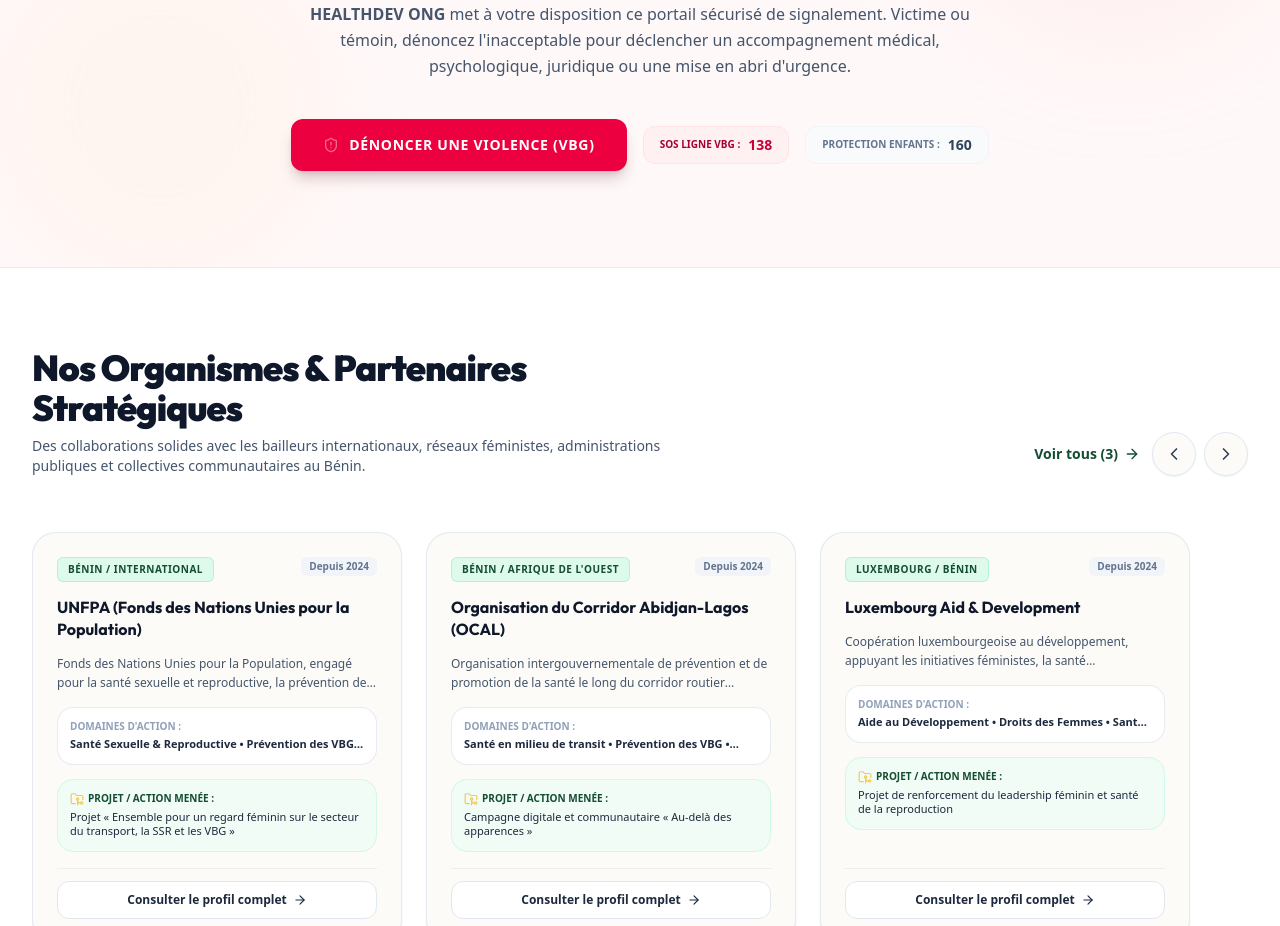
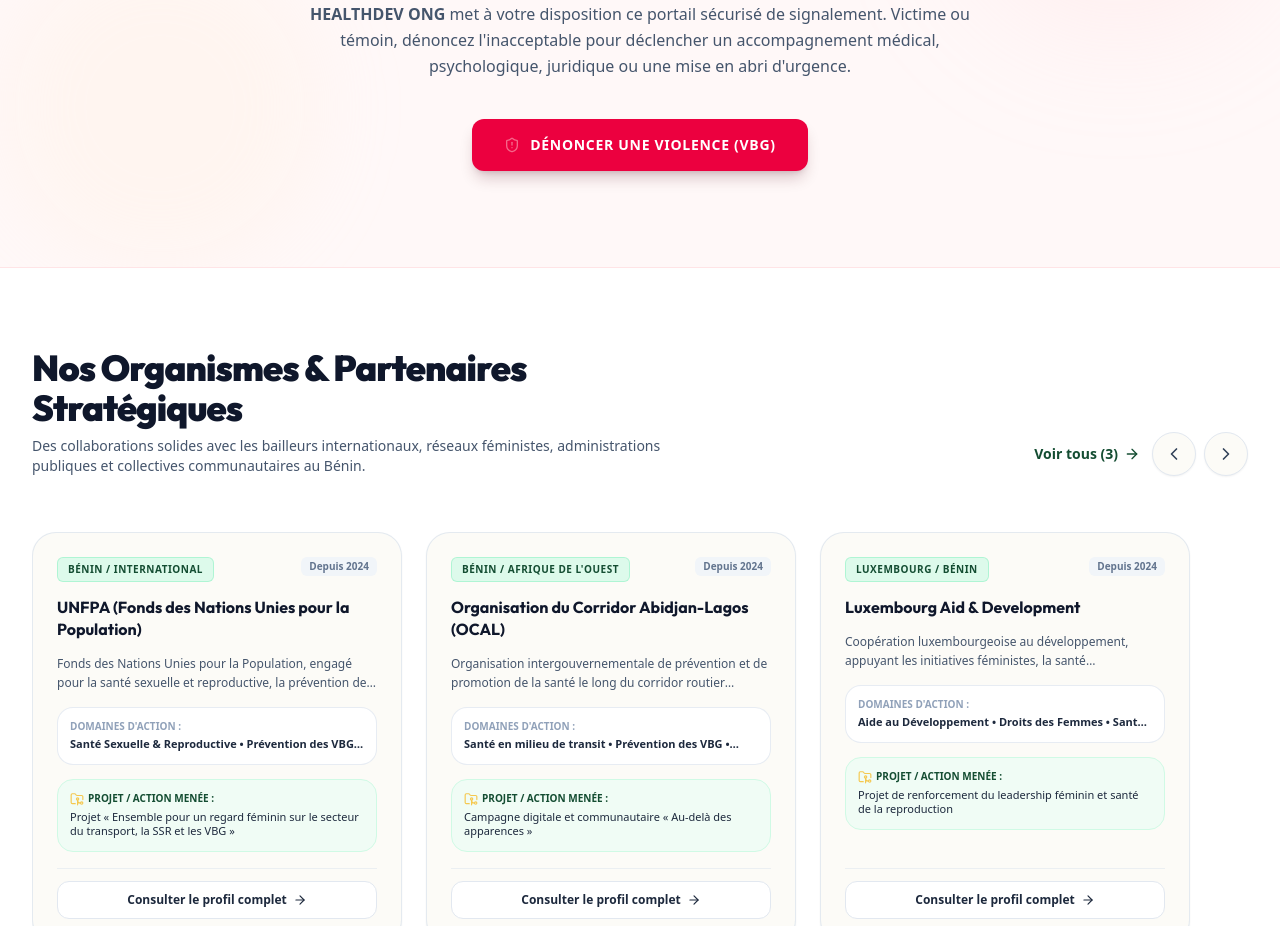
Before and after one commit to esecours/Health-, a React (Vite) app: page / in a window 1280 px wide. Shown: the part 5301-6227 px from the top of the page. Built offline with nearby package versions, Linux system fonts and the light colour scheme.

Commit message:
style(HomeView): remove hotlines divs from VBG section

```diff
--- a/src/views/public/HomeView.tsx
+++ b/src/views/public/HomeView.tsx
@@ -233,17 +233,6 @@
               <ShieldAlert className="w-4 h-4 text-rose-200 animate-pulse" />
               <span>Dénoncer une violence (VBG)</span>
             </button>
-
-            <div className="flex flex-col sm:flex-row items-center gap-3 sm:gap-4 justify-center">
-              <div className="flex items-center gap-2 bg-rose-50 border border-rose-100 px-4 py-2 rounded-xl">
-                <span className="text-[10px] uppercase font-extrabold text-rose-800">SOS LIGNE VBG :</span>
-                <strong className="text-rose-700 font-black text-sm">138</strong>
-              </div>
-              <div className="flex items-center gap-2 bg-slate-50 border border-slate-100 px-4 py-2 rounded-xl">
-                <span className="text-[10px] uppercase font-extrabold text-slate-500">PROTECTION ENFANTS :</span>
-                <strong className="text-slate-700 font-black text-sm">160</strong>
-              </div>
-            </div>
           </div>
         </div>
       </section>
```
